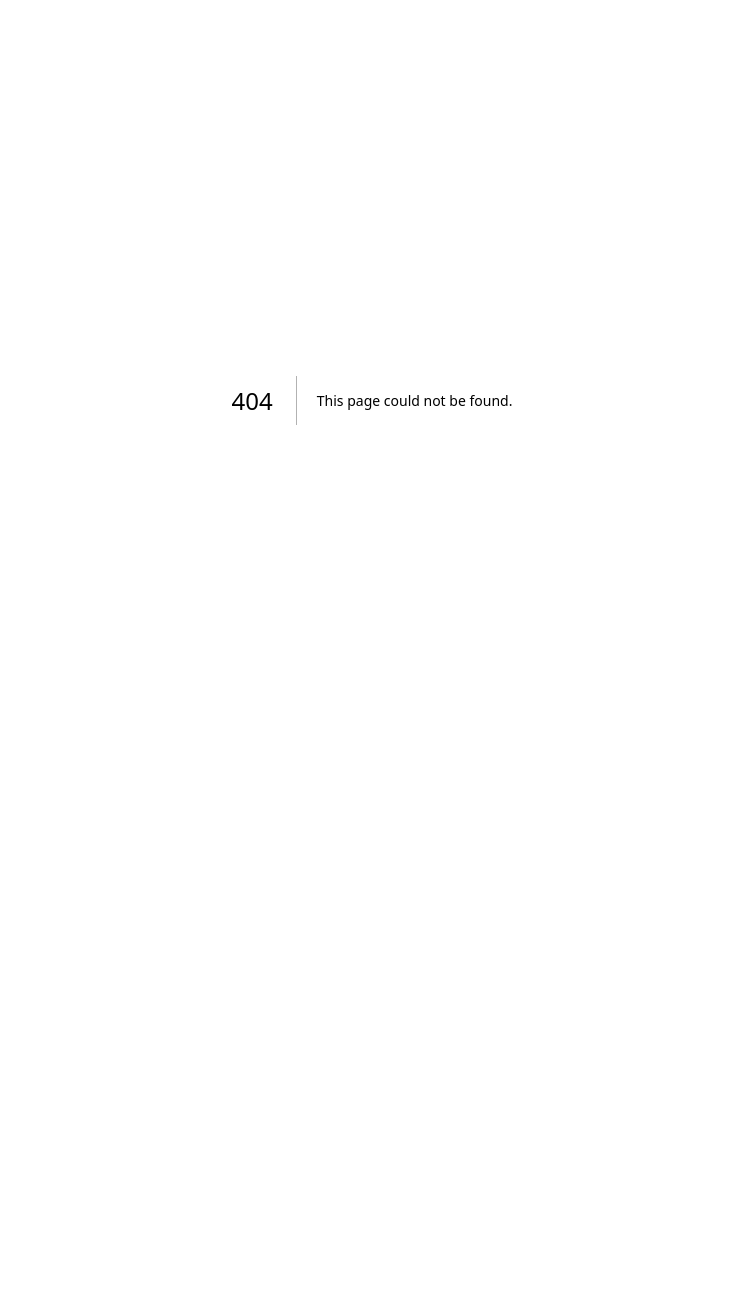
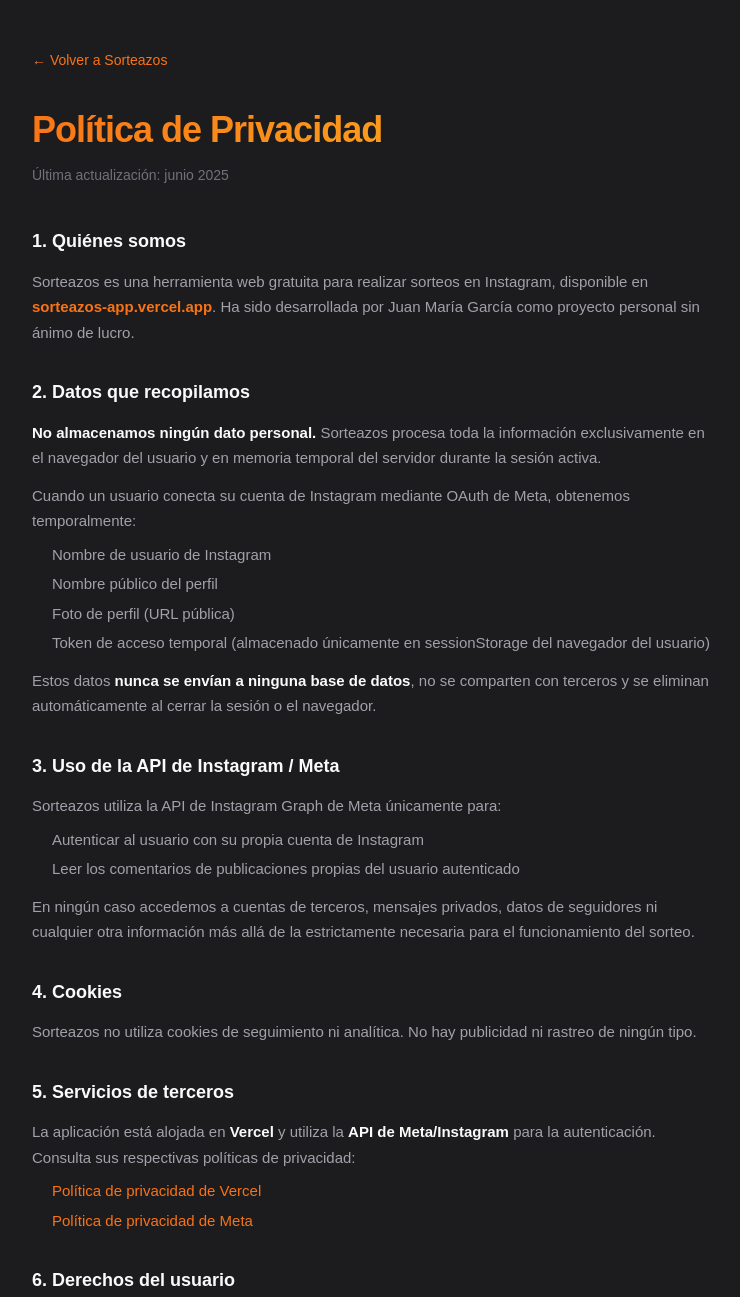
Before and after one commit to Jm24Cule/sorteazosApp, a Next.js app: page /privacidad in a window 1280 px wide. Before the commit this address had no page. Shown: the top 1297 px of the page, without its empty margins (268-1008 px from the left). Before the commit the page ends 800 px from the top, so only its background shows below. Built offline with nearby package versions, Linux system fonts and the light colour scheme.

Commit message:
Create page.tsx

```diff
--- /dev/null
+++ b/src/app/privacidad/page.tsx
@@ -0,0 +1,85 @@
+'use client'
+
+export default function PrivacidadPage() {
+  return (
+    <div style={{
+      minHeight: '100vh',
+      background: '#1c1c1e',
+      color: '#fafafa',
+      fontFamily: "'Syne', sans-serif",
+      padding: '48px 24px',
+    }}>
+      <div style={{ maxWidth: 680, margin: '0 auto' }}>
+        <a href="/sorteo" style={{ color: '#f97316', fontSize: 14, textDecoration: 'none', display: 'inline-block', marginBottom: 32 }}>
+          ← Volver a Sorteazos
+        </a>
+        <h1 style={{ fontSize: 36, fontWeight: 800, letterSpacing: -1, marginBottom: 8, background: 'linear-gradient(135deg,#f97316,#fbbf24)', WebkitBackgroundClip: 'text', WebkitTextFillColor: 'transparent' }}>
+          Política de Privacidad
+        </h1>
+        <p style={{ color: '#71717a', fontSize: 14, marginBottom: 40 }}>Última actualización: junio 2025</p>
+
+        <div style={{ display: 'flex', flexDirection: 'column', gap: 32, color: '#a1a1aa', lineHeight: 1.7, fontSize: 15 }}>
+
+          <section>
+            <h2 style={{ color: '#fafafa', fontSize: 18, fontWeight: 700, marginBottom: 12 }}>1. Quiénes somos</h2>
+            <p>Sorteazos es una herramienta web gratuita para realizar sorteos en Instagram, disponible en <strong style={{color:'#f97316'}}>sorteazos-app.vercel.app</strong>. Ha sido desarrollada por Juan María García como proyecto personal sin ánimo de lucro.</p>
+          </section>
+
+          <section>
+            <h2 style={{ color: '#fafafa', fontSize: 18, fontWeight: 700, marginBottom: 12 }}>2. Datos que recopilamos</h2>
+            <p><strong style={{color:'#fafafa'}}>No almacenamos ningún dato personal.</strong> Sorteazos procesa toda la información exclusivamente en el navegador del usuario y en memoria temporal del servidor durante la sesión activa.</p>
+            <p style={{marginTop: 12}}>Cuando un usuario conecta su cuenta de Instagram mediante OAuth de Meta, obtenemos temporalmente:</p>
+            <ul style={{ marginTop: 8, paddingLeft: 20, display: 'flex', flexDirection: 'column', gap: 4 }}>
+              <li>Nombre de usuario de Instagram</li>
+              <li>Nombre público del perfil</li>
+              <li>Foto de perfil (URL pública)</li>
+              <li>Token de acceso temporal (almacenado únicamente en sessionStorage del navegador del usuario)</li>
+            </ul>
+            <p style={{marginTop: 12}}>Estos datos <strong style={{color:'#fafafa'}}>nunca se envían a ninguna base de datos</strong>, no se comparten con terceros y se eliminan automáticamente al cerrar la sesión o el navegador.</p>
+          </section>
+
+          <section>
+            <h2 style={{ color: '#fafafa', fontSize: 18, fontWeight: 700, marginBottom: 12 }}>3. Uso de la API de Instagram / Meta</h2>
+            <p>Sorteazos utiliza la API de Instagram Graph de Meta únicamente para:</p>
+            <ul style={{ marginTop: 8, paddingLeft: 20, display: 'flex', flexDirection: 'column', gap: 4 }}>
+              <li>Autenticar al usuario con su propia cuenta de Instagram</li>
+              <li>Leer los comentarios de publicaciones propias del usuario autenticado</li>
+            </ul>
+            <p style={{marginTop: 12}}>En ningún caso accedemos a cuentas de terceros, mensajes privados, datos de seguidores ni cualquier otra información más allá de la estrictamente necesaria para el funcionamiento del sorteo.</p>
+          </section>
+
+          <section>
+            <h2 style={{ color: '#fafafa', fontSize: 18, fontWeight: 700, marginBottom: 12 }}>4. Cookies</h2>
+            <p>Sorteazos no utiliza cookies de seguimiento ni analítica. No hay publicidad ni rastreo de ningún tipo.</p>
+          </section>
+
+          <section>
+            <h2 style={{ color: '#fafafa', fontSize: 18, fontWeight: 700, marginBottom: 12 }}>5. Servicios de terceros</h2>
+            <p>La aplicación está alojada en <strong style={{color:'#fafafa'}}>Vercel</strong> y utiliza la <strong style={{color:'#fafafa'}}>API de Meta/Instagram</strong> para la autenticación. Consulta sus respectivas políticas de privacidad:</p>
+            <ul style={{ marginTop: 8, paddingLeft: 20, display: 'flex', flexDirection: 'column', gap: 4 }}>
+              <li><a href="https://vercel.com/legal/privacy-policy" target="_blank" rel="noopener noreferrer" style={{color:'#f97316'}}>Política de privacidad de Vercel</a></li>
+              <li><a href="https://www.facebook.com/privacy/policy/" target="_blank" rel="noopener noreferrer" style={{color:'#f97316'}}>Política de privacidad de Meta</a></li>
+            </ul>
+          </section>
+
+          <section>
+            <h2 style={{ color: '#fafafa', fontSize: 18, fontWeight: 700, marginBottom: 12 }}>6. Derechos del usuario</h2>
+            <p>Dado que no almacenamos datos personales, no hay datos que eliminar o exportar. Si tienes alguna duda, puedes contactarnos en:</p>
+            <p style={{marginTop: 8}}><a href="mailto:jm24cule@gmail.com" style={{color:'#f97316'}}>jm24cule@gmail.com</a></p>
+          </section>
+
+          <section>
+            <h2 style={{ color: '#fafafa', fontSize: 18, fontWeight: 700, marginBottom: 12 }}>7. Eliminación de datos</h2>
+            <p>Si has autorizado a Sorteazos a acceder a tu cuenta de Instagram y deseas revocar ese acceso, puedes hacerlo directamente desde la configuración de tu cuenta de Instagram en <strong style={{color:'#fafafa'}}>Configuración → Seguridad → Apps y sitios web autorizados</strong>.</p>
+          </section>
+
+          <section>
+            <h2 style={{ color: '#fafafa', fontSize: 18, fontWeight: 700, marginBottom: 12 }}>8. Cambios en esta política</h2>
+            <p>Podemos actualizar esta política ocasionalmente. La fecha de última actualización siempre aparecerá al inicio de esta página.</p>
+          </section>
+
+        </div>
+      </div>
+    </div>
+  )
+}
```
